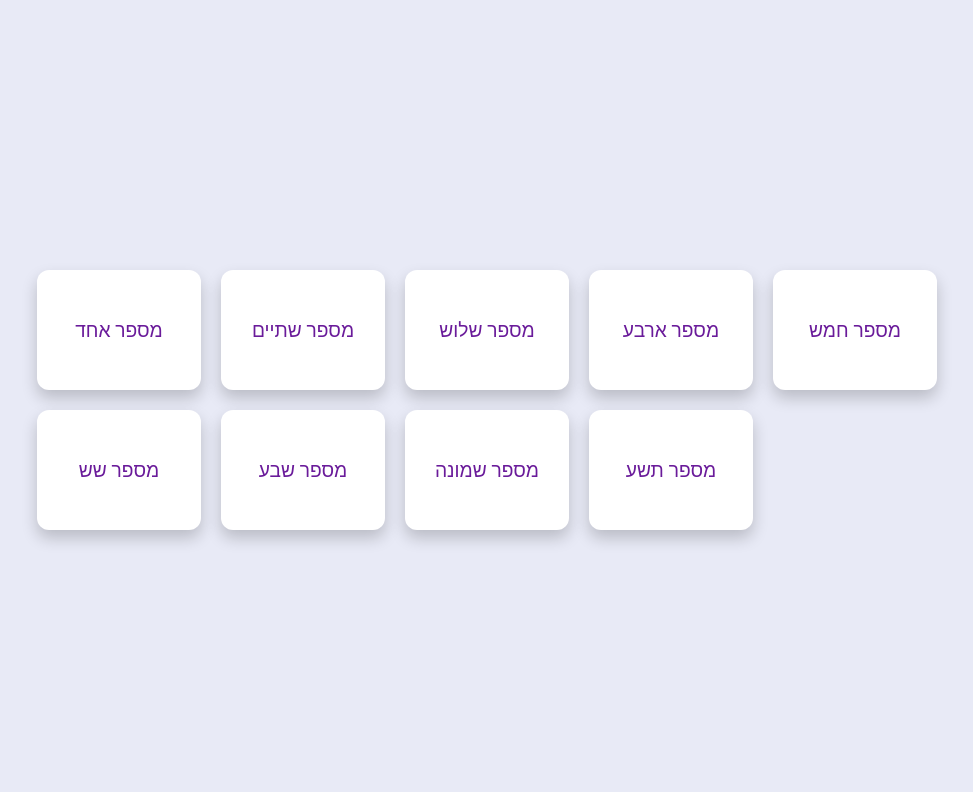
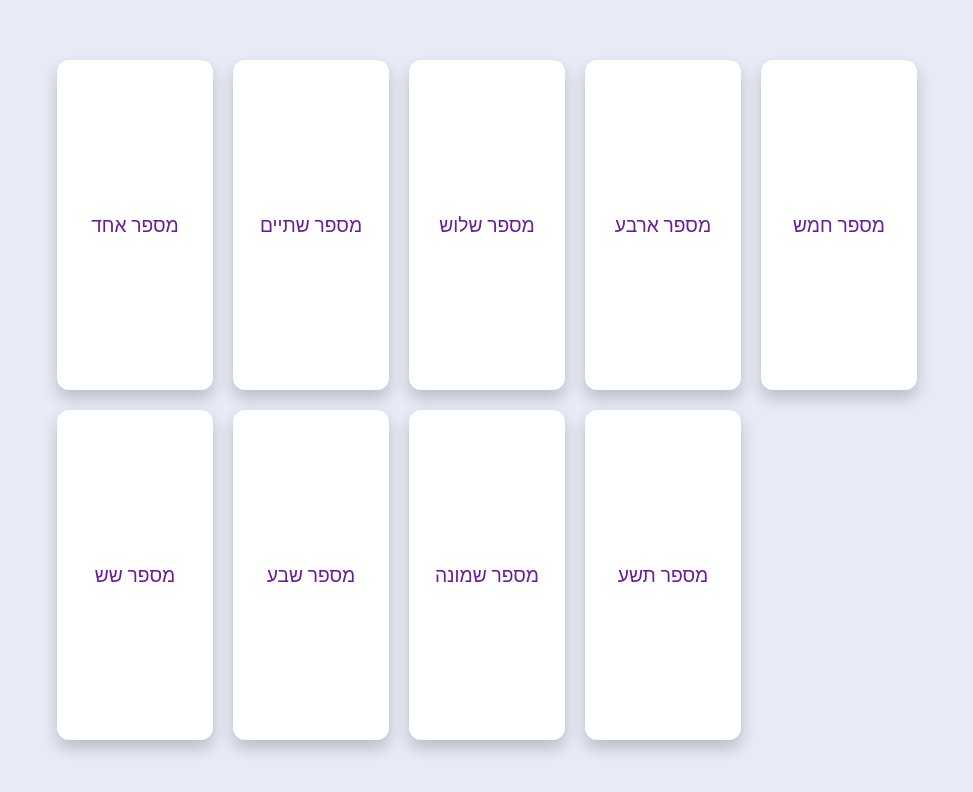
Before and after one commit to AshiVered/ashivered.github.io, a plain HTML site: page about.html in a window 1280 px wide. Shown: the whole page, without its empty margins (153-1126 px from the left). Drawn offline with Linux system fonts and the light colour scheme.

Commit message:
Update about.html

```diff
--- a/about.html
+++ b/about.html
@@ -19,22 +19,25 @@
         .grid-container {
             display: grid;
             grid-template-columns: repeat(auto-fit, minmax(150px, 1fr));
+            grid-auto-rows: minmax(150px, 1fr); /* התאמה לגובה הקוביות */
             grid-gap: 20px;
             width: 90%;
             max-width: 900px;
+            height: 90vh; /* התאמה לגובה המסך */
             padding: 20px;
+            box-sizing: border-box;
         }
         .grid-item {
             display: flex;
             justify-content: center;
             align-items: center;
-            height: 120px;
             background-color: #ffffff;
             border-radius: 12px;
             box-shadow: 0 8px 16px rgba(0, 0, 0, 0.2); /* צללים חזקים יותר */
             text-align: center;
             cursor: pointer;
             transition: all 0.3s ease;
+            overflow: hidden; /* למנוע טקסט או תוכן יוצא מגבולות הקוביה */
         }
         .grid-item:hover {
             box-shadow: 0 12px 24px rgba(0, 0, 0, 0.3); /* צללים חזקים עוד יותר בהעברה */
```
